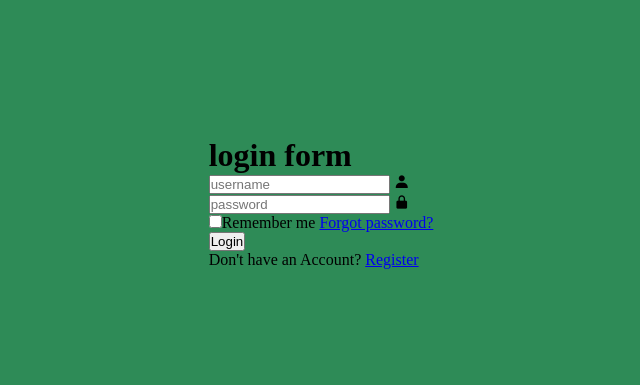
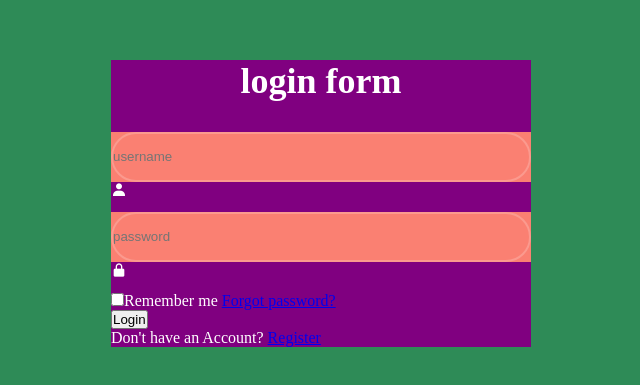
Before and after one commit to Kapilchapagain/Simple-Login-Form, a plain HTML site: page index.html in a window 1280 px wide. Shown: the part 197-582 px from the top of the page, without its empty margins (319-959 px from the left). Drawn offline with nearby package versions, Linux system fonts and the light colour scheme.

Commit message:
Update style.css

```diff
--- a/style.css
+++ b/style.css
@@ -12,7 +12,28 @@
        min-height: 100vh;
        background: seagreen;
     }
-    .wrapper
-    {
+    .wrapper {
+    width: 420px;
+    background: purple;
+    color: white;
+}
+.wrapper h1{
+    font-size: 36px;
+    text-align: center;
+}
+.wrapper .input-box{
+    width: 100%;
+    height: 50px;
+    background: salmon;
+    margin: 30px 0;
+}
+.input-box input{
+    width: 100%;
+    height: 100%;
+    background: transparent;
+    border: none;
+    outline: none;
+    border: 2px solid rgba(255, 255, 255, .2);
+    border-radius: 40px;
 
-    }
+}
```
